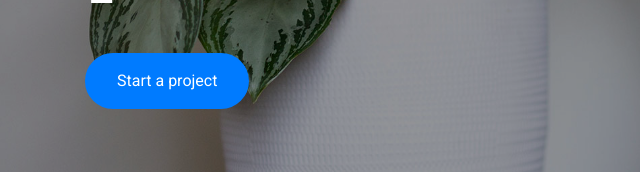
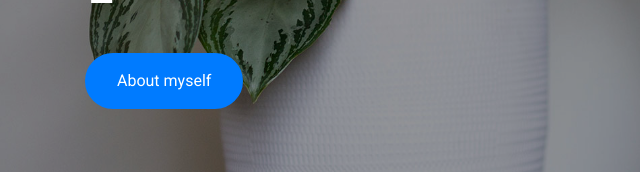
Before and after one commit to Higman/Higman.github.io, a plain HTML site: page index.html in a window 1280 px wide. Shown: the part 628-800 px from the top of the page, 0-640 px from the left. Drawn offline with nearby package versions, Linux system fonts and the light colour scheme; files whose address does not match are found by name.

Commit message:
change/change top button sentence

```diff
--- a/index.html
+++ b/index.html
@@ -84,7 +84,7 @@
                 <h1>Yuya Asano's portfolio</h1>
               </div>
               <div class="text">
-                <a href="#profile-section" target="_blank" class="btn btn-primary btn-md mt-5">Start a project</a></p>
+                <a href="#profile-section" target="_blank" class="btn btn-primary btn-md mt-5">About myself</a></p>
               </div>
             </div>
           </div>
```
